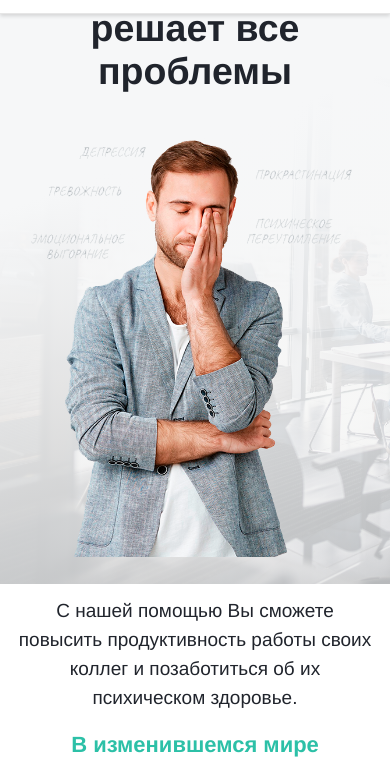
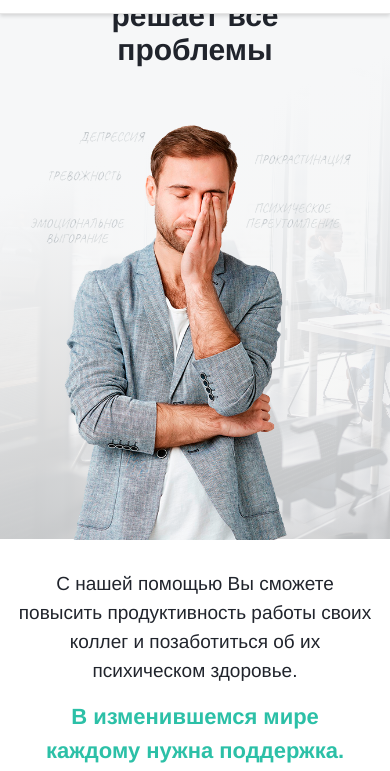
Before and after one commit to GennadySX/healthylab-template, a website: page src/index.html in a window 390 px wide. Shown: the part 66-837 px from the top of the page. Drawn offline with nearby package versions, Linux system fonts and the light colour scheme; a script that the page names is missing; a web font is replaced by a local one.

Commit message:
master mobile 1.3

```diff
--- a/src/index.html
+++ b/src/index.html
@@ -92,11 +92,11 @@
     <div class="block-cap">
         <div class="container d-flex justify-content-between flex-sm-wrap flex-md-nowrap">
             <div class="b-left">
-                <h1 class="title font-regular">Сервис HealthyLab <br> решает все проблемы</h1>
+                <h1 class="title font-regular">Сервис HealthyLab <br> решает все <br class="rx"> проблемы</h1>
                 <div class="img-man mobile d-lg-none d-md-none d-sm-block">
                     <img src="./img/bg-transparent.png" alt="">
                 </div>
-                <div>
+                <div class="desc-b-left-content">
                     <p class="desc font-regular">С нашей помощью Вы сможете повысить продуктивность работы своих коллег и
                         позаботиться об их психическом здоровье. </p>
                     <p class="choose-desc brand-color color-brand">В изменившемся мире каждому нужна поддержка. <br>
--- a/src/sass/index.sass
+++ b/src/sass/index.sass
@@ -75,12 +75,13 @@ body
 
           .img-man.mobile
             img
-              width: 90vw
+              width: 350px
               position: relative
-              bottom: 10px
 
           .title
             margin-bottom: 40px
+            .rx
+              display: none
 
           .desc
             font-size: 19px
@@ -248,20 +249,20 @@ body
       width: 100%
       max-width: 100% !important
   .block-main
-    height: 650px !important
-
+    height: unset !important
     .block-cap
-      height: 650px !important
-
+      height: unset !important
+      max-height: 605px
       .b-left
         max-width: 100% !important
         text-align: center
         padding-top: 30px !important
-
         .title
-          font-size: 2.5rem
+          font-size: 2rem
           top: 0
           font-family: "Arimo Bold"
+          .rx
+            display: inherit !important
 
         .desc
           margin-top: 30px
@@ -322,6 +323,7 @@ body
   .block-third
     background: linear-gradient(-10deg, rgba(244, 114, 100, 1) 49.9%, rgba(255, 255, 255, 1) 50%, rgba(44, 192, 167, 1) 50.1%) !important
     .b-left
+
       margin-bottom: 50px
   .how-it-work-container
     h3
```
Also changed, not shown: src/assets/css/index.css.
